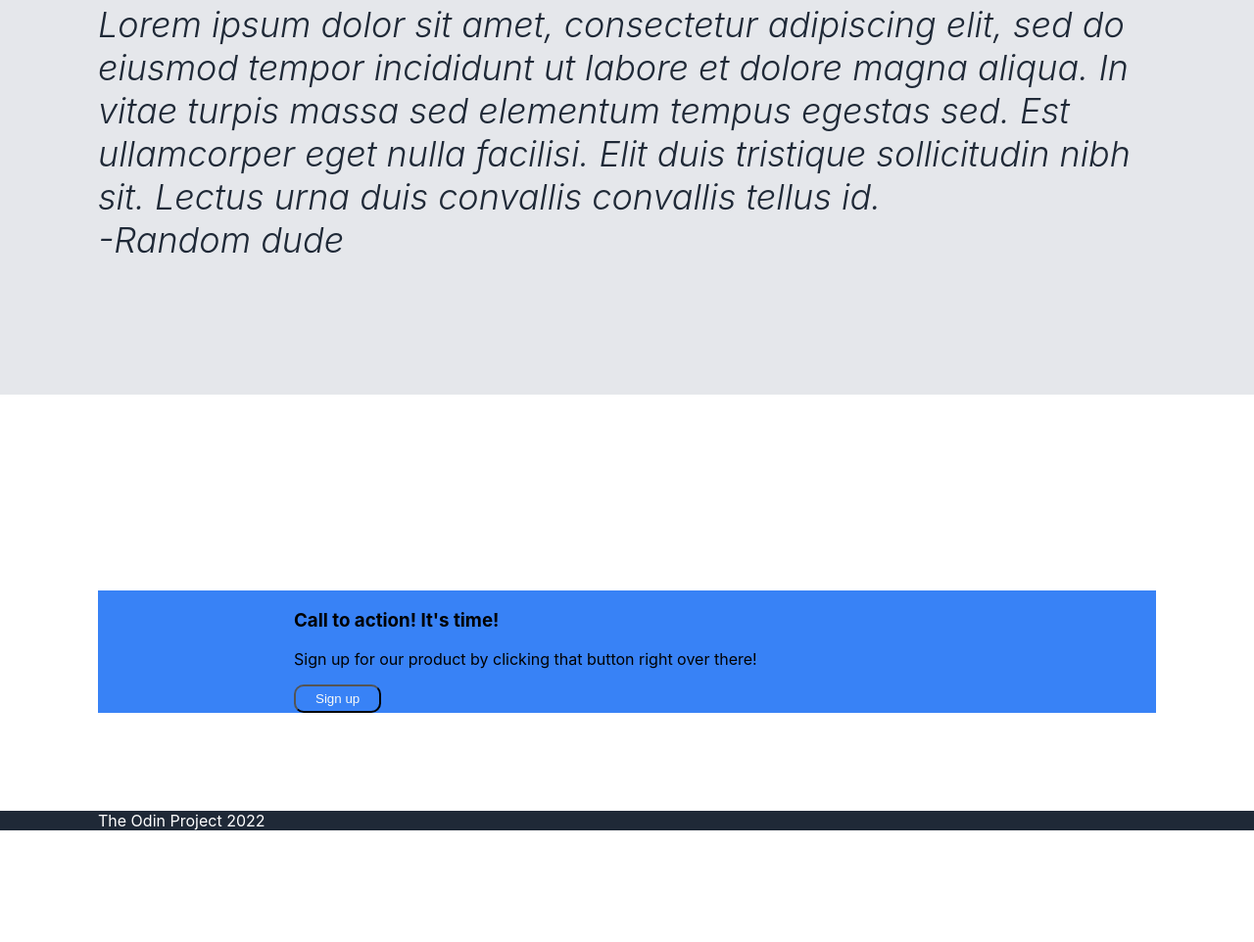
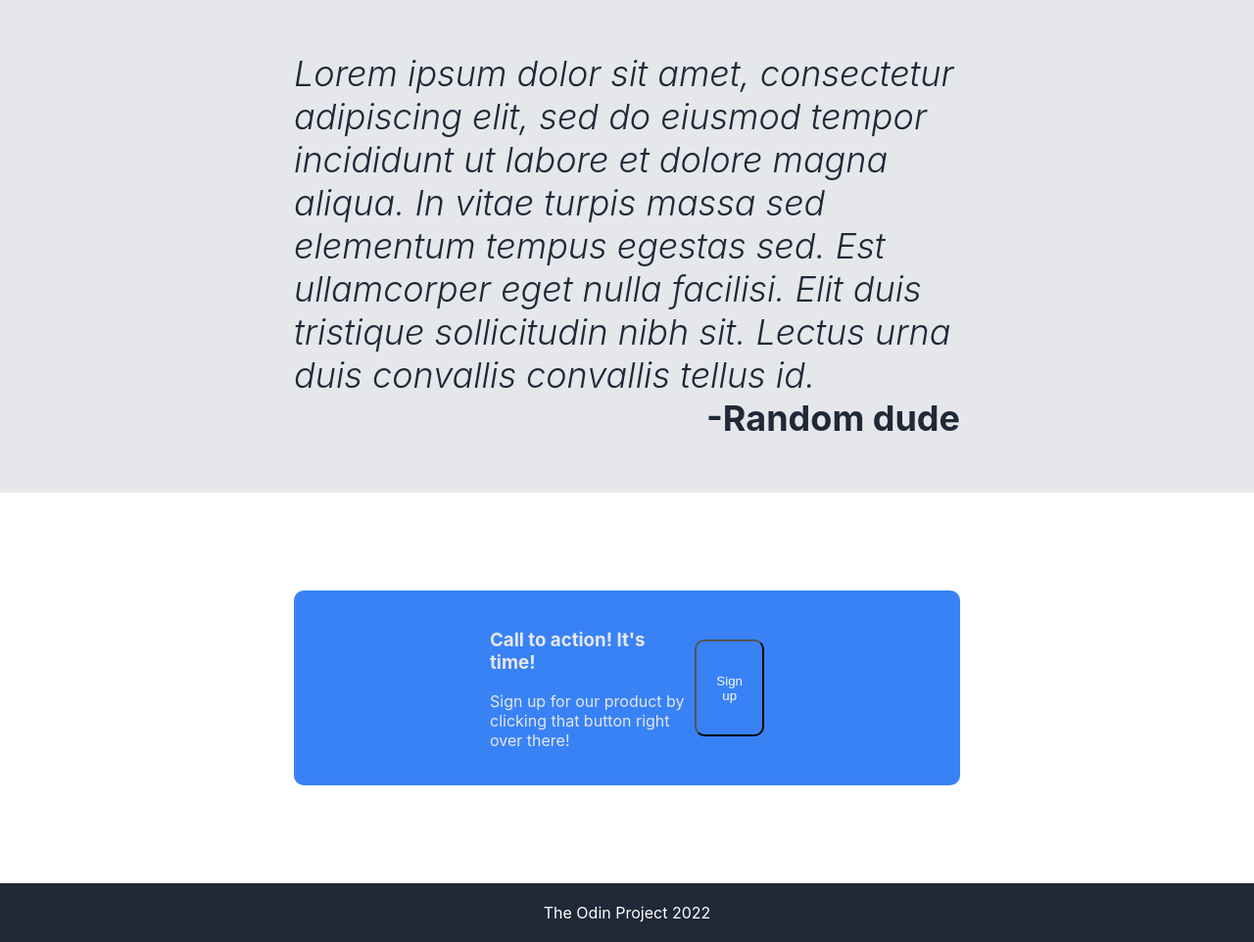
Before and after one commit to Fredrikadr/landing_page, a plain HTML site: page index.html in a window 1280 px wide. Shown: the part 1314-2276 px from the top of the page at 98% size. Before the commit the page ends 2162 px from the top, so only its background shows below. Drawn offline with Linux system fonts and the light colour scheme.

Commit message:
fixed padding and margin for signup box and footer

```diff
--- a/index.html
+++ b/index.html
@@ -48,8 +48,10 @@
       <div class="quote-signature">-Random dude</div>
     </div>
     <div class="signup-box">
+      <div class="signup-text">
         <h3>Call to action! It's time!</h3>
-        <p>Sign up for our product by clicking that button right over there!</p>
+         <p>Sign up for our product by clicking that button right over there!</p>
+      </div>
         <button>Sign up</button>
       </div>
       <div class="footer">The Odin Project 2022</div>
--- a/style.css
+++ b/style.css
@@ -1,7 +1,10 @@
+html {
+  box-sizing: border-box;
+}
+
 body {
   display: flex;
   flex-direction: column;
-  box-sizing: border-box;
   margin: 0;
   padding: 0;
   font-family: -apple-system, BlinkMacSystemFont, 'Segoe UI', Roboto, Oxygen, Ubuntu, Cantarell, 'Open Sans', 'Helvetica Neue', sans-serif
@@ -96,9 +99,11 @@ justify-content: space-between;
 
 .quote {
   height: 300px;
-  padding: 100px;
+  padding: 150px;
   margin-top: 200px;
   margin-bottom: 100px;
+  padding-left: 300px;
+  padding-right: 300px;
   font-size: 36px;
   font-style: italic;
   font-weight: 300;
@@ -106,11 +111,22 @@ justify-content: space-between;
 
 }
 
+.quote-signature {
+  font-weight: bold;
+  font-style: normal;
+  float: right;
+}
+
 .signup-box {
   background-color: #3882F6;
   margin: 100px;
   text-align: left;
-  padding-left: 200px;
+  padding: 20px 200px;
+  border-radius: 10px;
+  display: flex;
+  margin: 0px 300px;
+  margin-bottom: 100px;
+  color: #E5E7EB;
 }
 
 button {
@@ -133,3 +149,14 @@ button {
   text-align: center;
   padding: 50px 0px;
 }
+
+.signup-box button {
+  margin: 30px 0px;
+  margin-left: auto;
+
+}
+
+.footer {
+  padding: 20px 0px;
+  text-align: center;
+}
```
